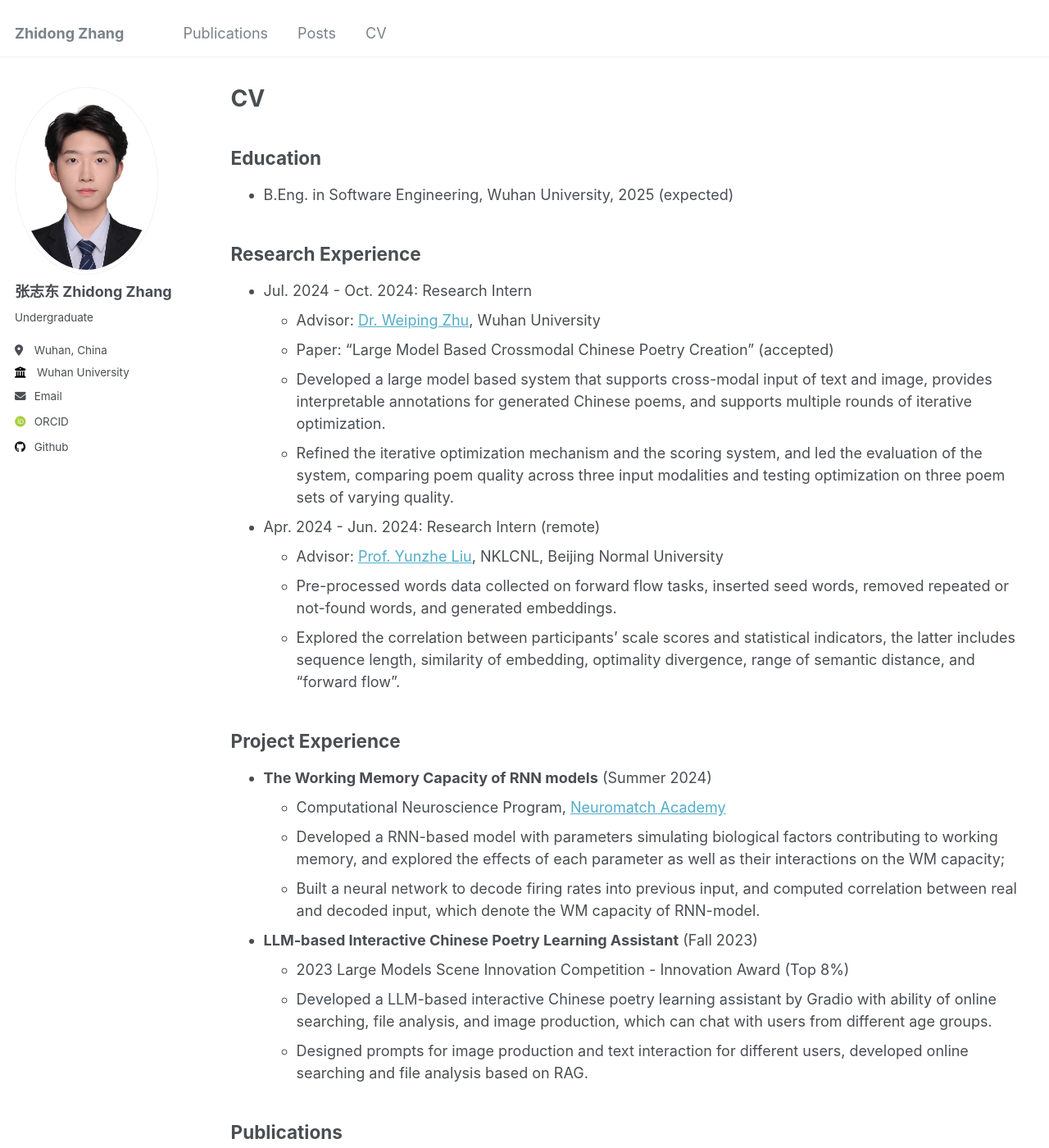
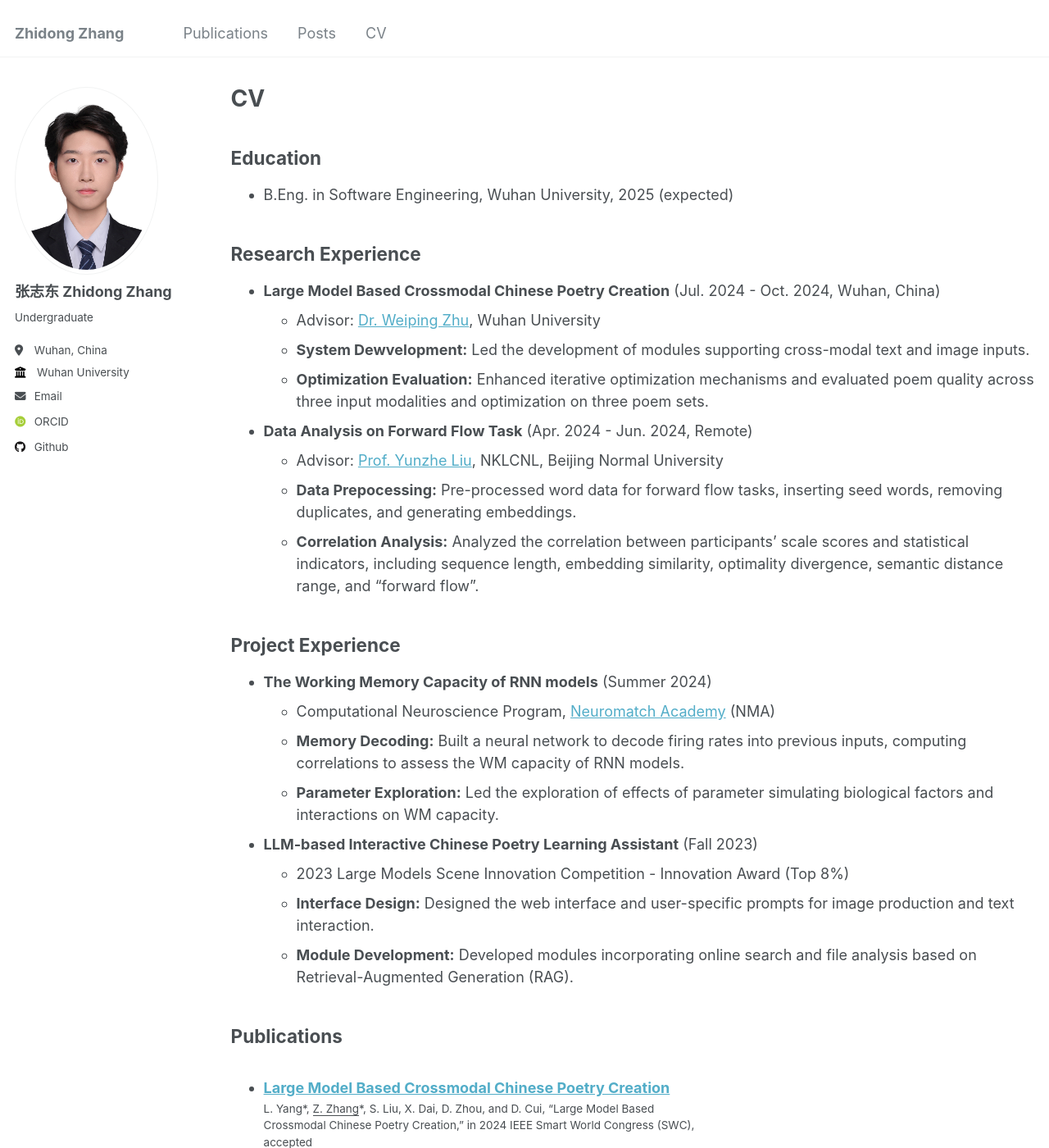
Before and after one commit to Antony-Zhang/antony-zhang.github.io, a Jekyll site: the page built from _pages/cv.md, in a window 1280 px wide and 1400 px high. Shown: the whole window at 82% size. Built offline with Jekyll 4.4.1, drawn with Linux system fonts in a browser that asks for light colours; some web fonts are replaced.

Commit message:
Update CV

```diff
--- a/_pages/cv.md
+++ b/_pages/cv.md
@@ -17,16 +17,15 @@ redirect_from:
 
 ## Research Experience
 
-- Jul. 2024 - Oct. 2024: Research Intern
+- **Large Model Based Crossmodal Chinese Poetry Creation** (Jul. 2024 - Oct. 2024, Wuhan, China)
   - Advisor: [Dr. Weiping Zhu](https://cs.whu.edu.cn/info/1019/2920.htm), Wuhan University
-  - Paper: "Large Model Based Crossmodal Chinese Poetry Creation" (accepted)
-  - Developed a large model based system that supports cross-modal input of text and image, provides interpretable annotations for generated Chinese poems, and supports multiple rounds of iterative optimization.
-  - Refined the iterative optimization mechanism and the scoring system, and led the evaluation of the system, comparing poem quality across three input modalities and testing optimization on three poem sets of varying quality.
+  - **System Dewvelopment:** Led the development of modules supporting cross-modal text and image inputs.
+  - **Optimization Evaluation:** Enhanced iterative optimization mechanisms and evaluated poem quality across three input modalities and optimization on three poem sets.
 
-- Apr. 2024 - Jun. 2024: Research Intern (remote)
+- **Data Analysis on Forward Flow Task** (Apr. 2024 - Jun. 2024, Remote)
   - Advisor: [Prof. Yunzhe Liu](https://brain.bnu.edu.cn/kytd/jsyjy/Ljs/18e25c12984e48eb966932924b9b76c7.htm), NKLCNL, Beijing Normal University
-  - Pre-processed words data collected on forward flow tasks, inserted seed words, removed repeated or not-found words, and generated embeddings.
-  - Explored the correlation between participants' scale scores and statistical indicators, the latter includes sequence length, similarity of embedding, optimality divergence, range of semantic distance, and "forward flow".
+  - **Data Prepocessing:** Pre-processed word data for forward flow tasks, inserting seed words, removing duplicates, and generating embeddings.
+  - **Correlation Analysis:** Analyzed the correlation between participants’ scale scores and statistical indicators, including sequence length, embedding similarity, optimality divergence, semantic distance range, and "forward flow".
 
   <!-- - Pre-processed words data on forward flow tasks, generated embeddings, and explored correlation between participants’ scale scores and statistical indicators, the latter includes sequence length, similarity of embedding, optimality divergence, range of semantic distance, and "forward flow" -->
 
@@ -38,16 +37,16 @@ redirect_from:
 ## Project Experience
 
 - **The Working Memory Capacity of RNN models**  (Summer 2024)
-  - Computational Neuroscience Program, [Neuromatch Academy](https://neuromatch.io)
-  - Developed a RNN-based model with parameters simulating biological factors contributing to working memory, and explored the effects of each parameter as well as their interactions on the WM capacity;
-  - Built a neural network to decode firing rates into previous input, and computed correlation between real and decoded input, which denote the WM capacity of RNN-model.
+  - Computational Neuroscience Program, [Neuromatch Academy](https://neuromatch.io) (NMA)
+  - **Memory Decoding:** Built a neural network to decode firing rates into previous inputs, computing correlations to assess the WM capacity of RNN models.
+  - **Parameter Exploration:** Led the exploration of effects of parameter simulating biological factors and interactions on WM capacity.
 
   <!-- - Developed a RNN-based model with parameters simulating biological factors contributing to working memory, and investigate the effects of each parameter as well as their interactions on the WM capacity. -->
 
 - **LLM-based Interactive Chinese Poetry Learning Assistant** (Fall 2023)
   - 2023 Large Models Scene Innovation Competition - Innovation Award (Top 8%)
-  - Developed a LLM-based interactive Chinese poetry learning assistant by Gradio with ability of online searching, file analysis, and image production, which can chat with users from different age groups.
-  - Designed prompts for image production and text interaction for different users, developed online searching and file analysis based on RAG.
+  - **Interface Design:** Designed the web interface and user-specific prompts for image production and text interaction.
+  - **Module Development:** Developed modules incorporating online search and file analysis based on Retrieval-Augmented Generation (RAG).
 
   <!-- - Designed prompts for image production as well as text interaction for different users, integrated them into program with Langchain based on API of SparkDesk;
   - Developed modules for online searching and file uploading based on RAG, including data indexing, query formulation, retrieval, data integration and response generation;
```
Also changed, not shown: 1 other file.
